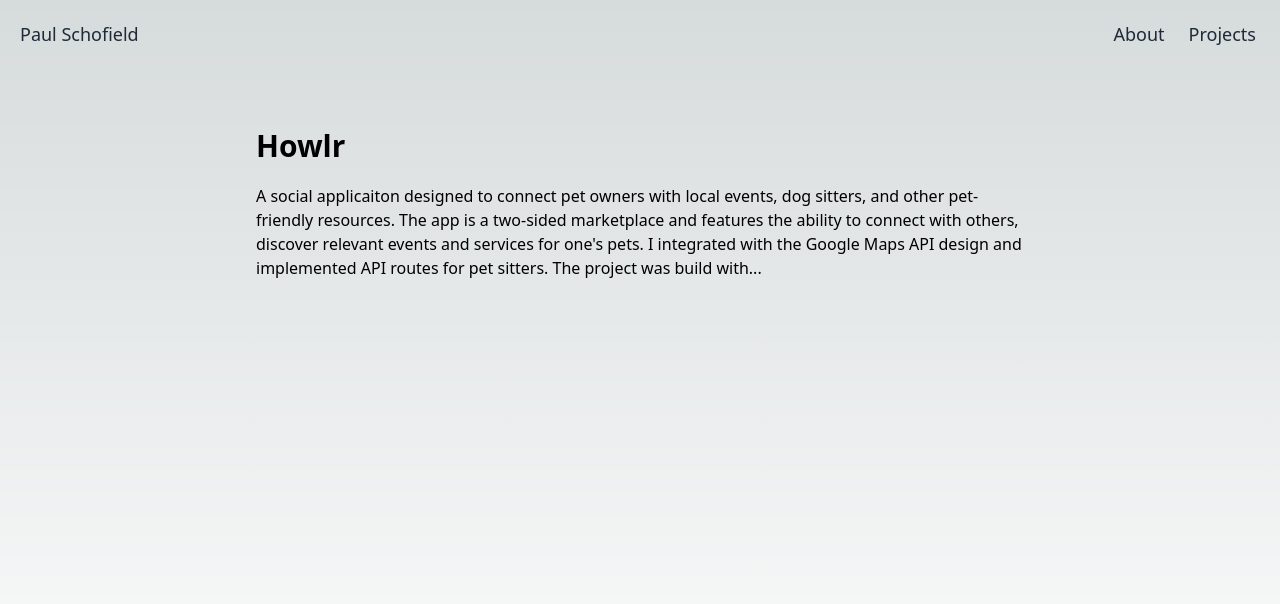
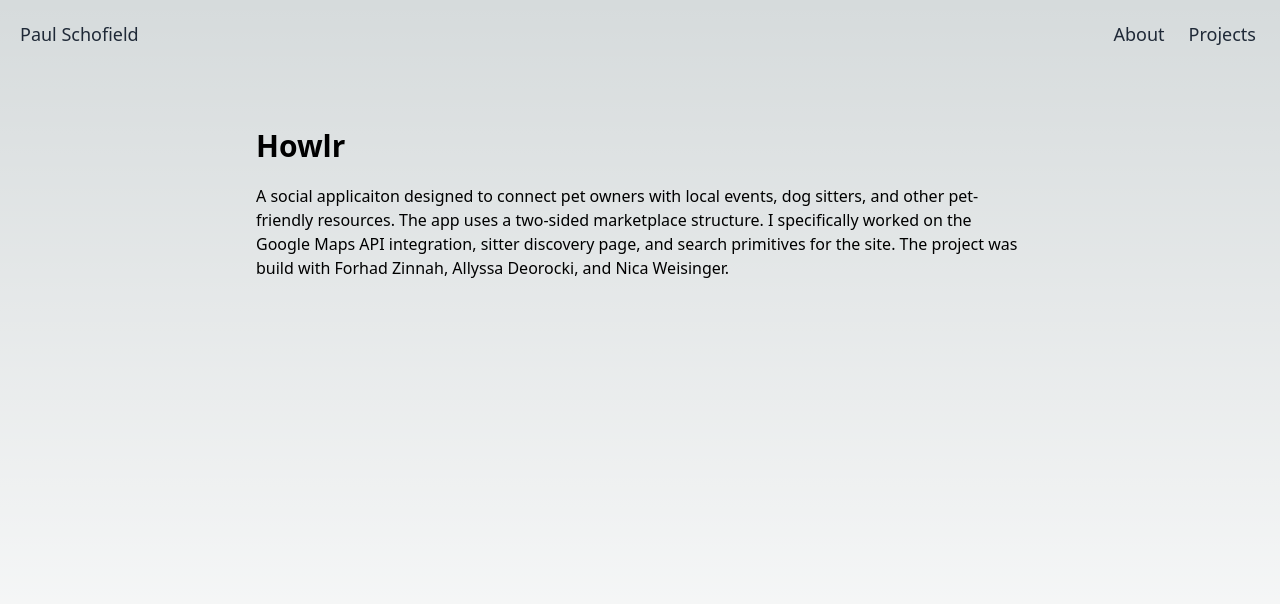
Before and after one commit to schofield-paul/personal-website, a Next.js app: page /projects in a window 1280 px wide. Shown: the top 604 px of the page. Built offline with nearby package versions, Linux system fonts and the light colour scheme.

Commit message:
projects-page

```diff
--- a/src/pages/projects.js
+++ b/src/pages/projects.js
@@ -9,11 +9,11 @@ export default function Projects() {
           <h1 className='text-3xl font-bold'>Howlr</h1>
           <p className='mt-5'>
             A social applicaiton designed to connect pet owners with local
-            events, dog sitters, and other pet-friendly resources. The app is a
-            two-sided marketplace and features the ability to connect with
-            others, discover relevant events and services for one's pets. I
-            integrated with the Google Maps API design and implemented API
-            routes for pet sitters. The project was build with...
+            events, dog sitters, and other pet-friendly resources. The app uses
+            a two-sided marketplace structure. I specifically worked on the
+            Google Maps API integration, sitter discovery page, and search
+            primitives for the site. The project was build with Forhad Zinnah,
+            Allyssa Deorocki, and Nica Weisinger.
           </p>
         </div>
       </div>
```
